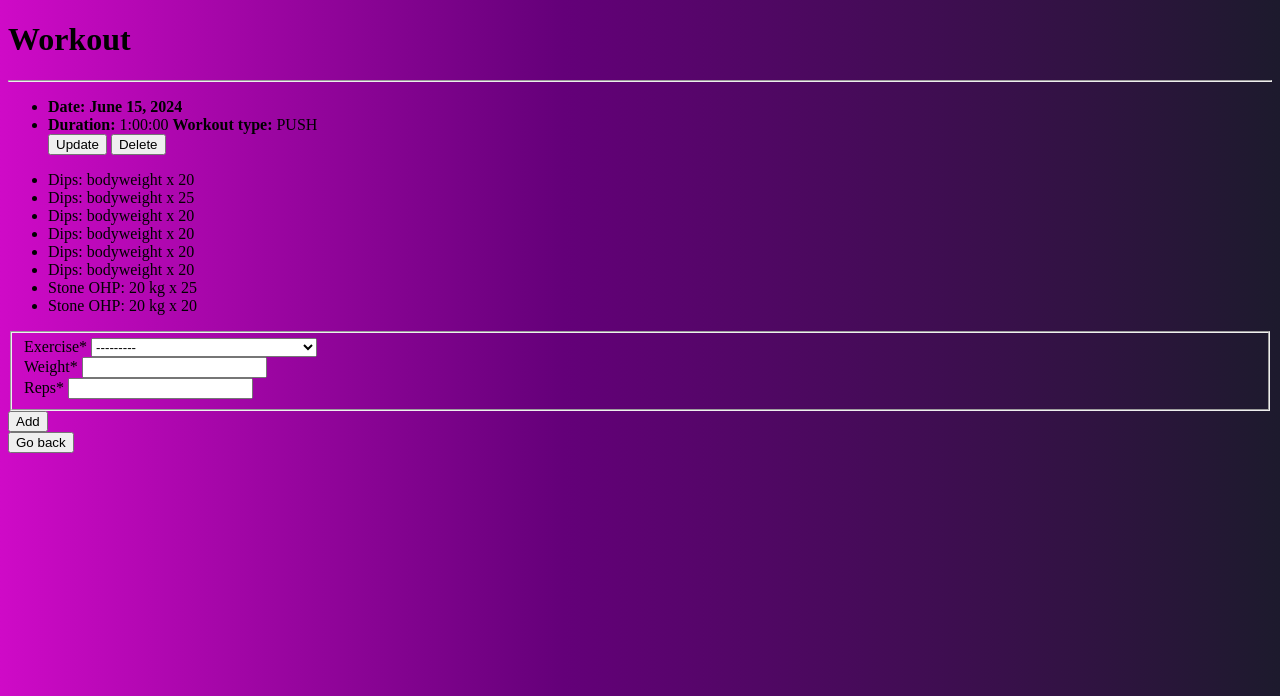
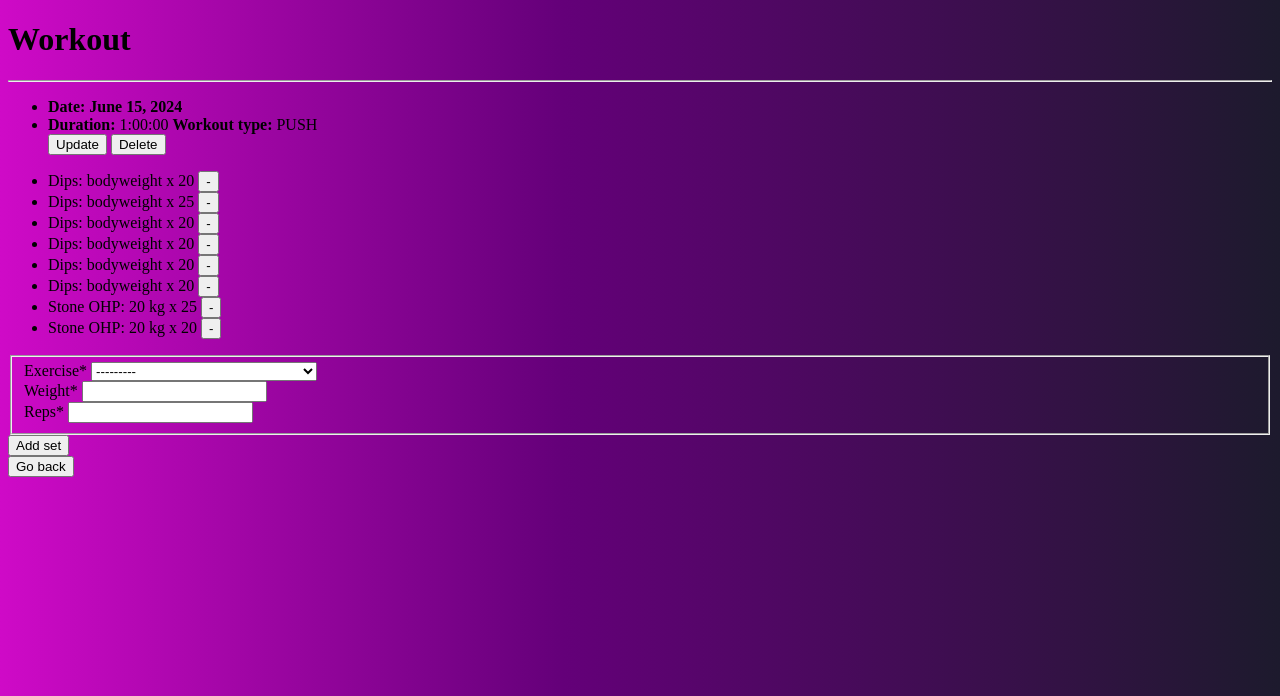
Before and after one commit to Daunoras/FitnessApp, a Django app: page /fitness/workouts/10 in a window 1280 px wide. Shown: the part 81-777 px from the top of the page. Run offline with Django 5.2, Linux system fonts and the light colour scheme; a user stored in the database is signed in; data comes from the database, SQL or seed files in the repository; both versions use the stored data as it was after the commit; some libraries are stand-ins or nearby versions.

Commit message:
set delete button in workout detail view

```diff
--- a/mysite/fitness/urls.py
+++ b/mysite/fitness/urls.py
@@ -19,5 +19,6 @@ urlpatterns = [
     path('workouts/<int:pk>', views.WorkoutDetailView.as_view(), name='workout-details'),
     path('workouts/<int:pk>/update', views.WorkoutUpdateView.as_view(), name='workout-update'),
     path('workouts/<int:pk>/delete', views.WorkoutDeleteView.as_view(), name='workout-delete'),
-    # path('workout/<int:pk>/add/', views.SetCreateView.as_view(), name='set-add'),
+    path('set/<int:pk>/delete/', views.SetDeleteView.as_view(), name='set-delete'),
+
 ]
--- a/mysite/fitness/views.py
+++ b/mysite/fitness/views.py
@@ -251,3 +251,16 @@ class WorkoutDeleteView(LoginRequiredMixin, UserPassesTestMixin, DeleteView):
     def test_func(self):
         workout = self.get_object()
         return self.request.user == workout.athlete
+
+class SetDeleteView(LoginRequiredMixin, UserPassesTestMixin, DeleteView):
+    model = Set
+
+    def post(self, request, *args, **kwargs):
+        self.object = self.get_object()
+        workout_id = self.object.workout.id
+        self.object.delete()
+        return redirect(reverse('workout-details', kwargs={'pk': workout_id}))
+
+    def test_func(self):
+        workout = self.get_object().workout
+        return self.request.user == workout.athlete
--- a/mysite/templates/workout_details.html
+++ b/mysite/templates/workout_details.html
@@ -18,7 +18,13 @@
 
     <ul>
     {% for set in workout.set_set.all %}
-        <li>{{ set }}</li>
+        <li>
+            {{ set }}
+                <form method="post" action="{% url 'set-delete' set.id %}" style="display:inline;">
+                    {% csrf_token %}
+                    <button type="submit">-</button>
+                </form>
+        </li>
     {% endfor %}
     </ul>
 
@@ -28,7 +34,7 @@
             {{ form|crispy }}
         </fieldset>
         <div class="form-group">
-            <button type="submit">Add</button>
+            <button type="submit">Add set</button>
         </div>
     </form>
 
```
Also changed, not shown: mysite/db.sqlite3.
